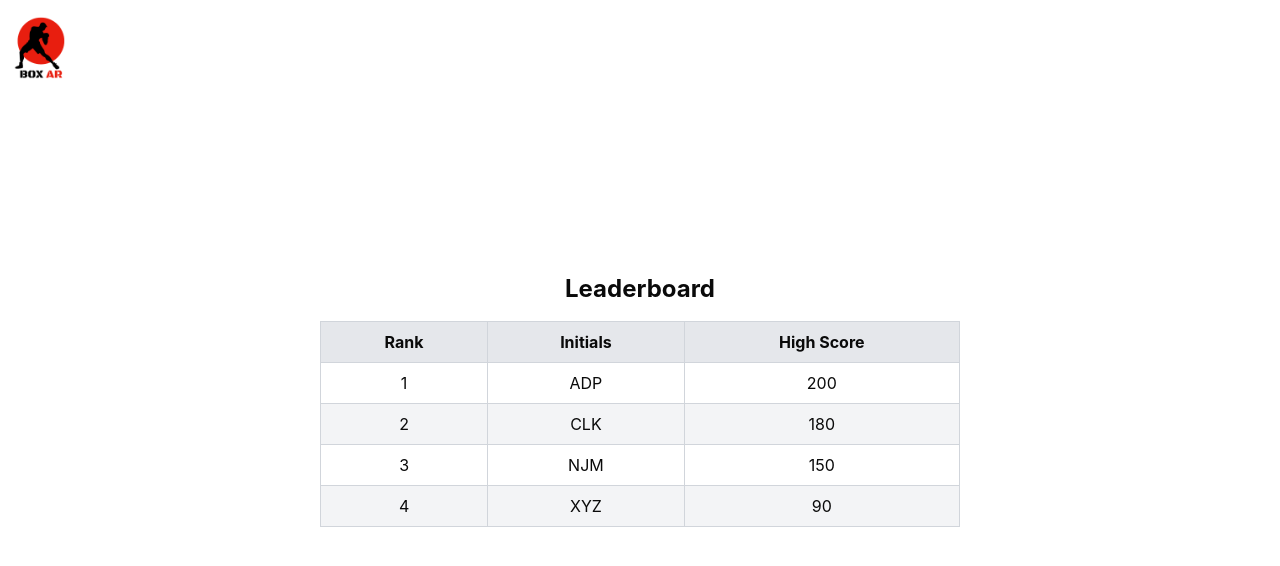
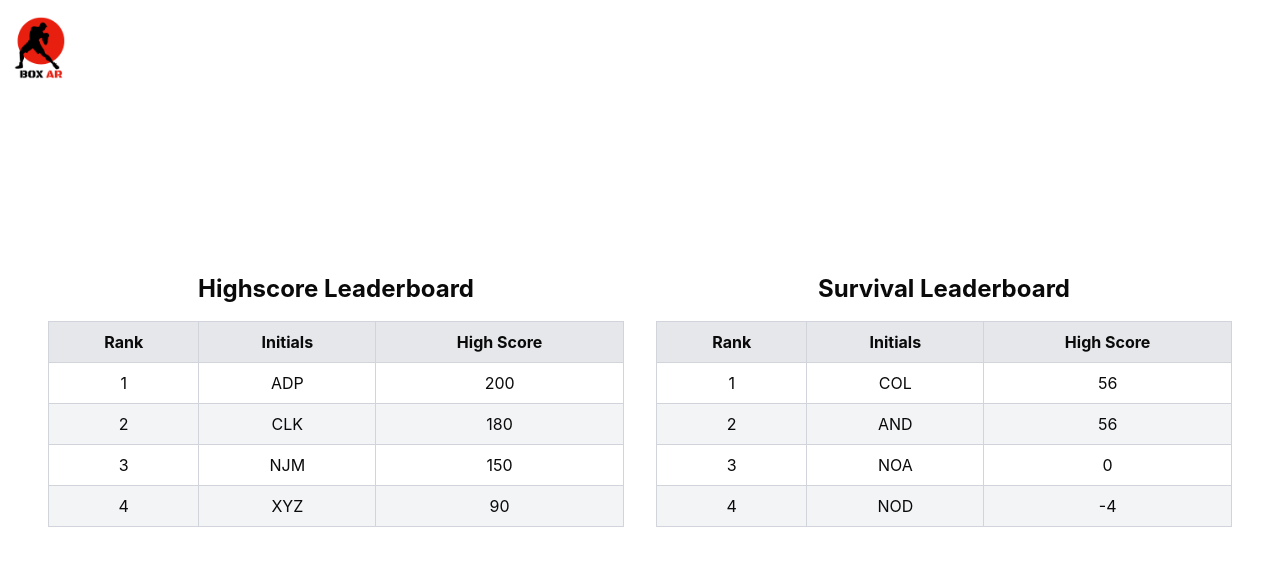
Before and after one commit to marcycode/BoxAR, a React (Vite) app in the folder frontend/: page /leaderboard in a window 1280 px wide. Shown: the top 566 px of the page. Built offline with nearby package versions, Linux system fonts and the light colour scheme.

Commit message:
save json data

```diff
--- /dev/null
+++ b/frontend/public/survivalScores.json
@@ -0,0 +1,18 @@
+[
+    {
+        "initials": "NOA",
+        "highscore": 0
+    },
+    {
+        "initials": "COL",
+        "highscore": 56
+    },
+    {
+        "initials": "AND",
+        "highscore": 56
+    },
+    {
+        "initials": "NOD",
+        "highscore": -4
+    }
+]
--- a/frontend/src/App.tsx
+++ b/frontend/src/App.tsx
@@ -1,7 +1,33 @@
+import { useEffect } from "react";
 import logoDark from "@/assets/boxar-logo-dark.png";
 //import logoLight from "@/assets/boxer-logo-light.png";
 
 function App() {
+  // Fetch high scores from the JSON file
+  useEffect(() => {
+    fetch("/highscore.json")
+      .then((response) => {
+        if (!response.ok) {
+          throw new Error("Failed to fetch high scores");
+        }
+        return response.json();
+      })
+      .then((data) => localStorage.setItem("highscores", JSON.stringify(data)))
+      .catch((error) => console.error("Error setting high scores:", error));
+
+    fetch("/survivalScores.json")
+      .then((response) => {
+        if (!response.ok) {
+          throw new Error("Failed to fetch survival scores");
+        }
+        return response.json();
+      })
+      .then((data) =>
+        localStorage.setItem("survivalScores", JSON.stringify(data))
+      )
+      .catch((error) => console.error("Error setting survival scores:", error));
+  }, []);
+
   return (
     <>
       <div className="flex flex-col w-[100vw] justify-center items-center text-center">
--- a/frontend/src/pages/Leaderboard.tsx
+++ b/frontend/src/pages/Leaderboard.tsx
@@ -1,6 +1,5 @@
 import React, { useEffect, useState } from "react";
-import './Leaderboard.css';
-
+import "./Leaderboard.css";
 
 // Define the TypeScript interface for a player
 interface Player {
@@ -9,7 +8,8 @@ interface Player {
 }
 
 const Leaderboard: React.FC = () => {
-  const [players, setPlayers] = useState<Player[]>([]);
+  const [highscores, setHighscores] = useState<Player[]>([]);
+  const [survivalScores, setSurvivalScores] = useState<Player[]>([]);
 
   // Fetch high scores from the JSON file
   useEffect(() => {
@@ -20,14 +20,24 @@ const Leaderboard: React.FC = () => {
         }
         return response.json();
       })
-      .then((data: Player[]) => setPlayers(data))
+      .then((data: Player[]) => setHighscores(data))
       .catch((error) => console.error("Error loading high scores:", error));
+
+    fetch("/survivalScores.json")
+      .then((response) => {
+        if (!response.ok) {
+          throw new Error("Failed to fetch survival scores");
+        }
+        return response.json();
+      })
+      .then((data: Player[]) => setSurvivalScores(data))
+      .catch((error) => console.error("Error loading survival scores:", error));
   }, []);
 
   return (
-    <div className="flex flex-col w-[100vw] justify-center items-center text-center">
-      <h1 className="text-2xl font-bold mb-4">Leaderboard</h1>
-      <div className="w-[50%]">
+    <div className="flex flex-row w-[100vw] justify-center items-center text-center gap-8">
+      <div className="w-[45vw]">
+        <h1 className="text-2xl font-bold mb-4">Highscore Leaderboard</h1>
         <table className="w-full border-collapse border border-gray-300">
           <thead>
             <tr className="bg-gray-200">
@@ -37,13 +47,48 @@ const Leaderboard: React.FC = () => {
             </tr>
           </thead>
           <tbody>
-            {players
+            {highscores
               .sort((a, b) => b.highscore - a.highscore) // Sort by highscore descending
               .map((player, index) => (
                 <tr key={index} className="odd:bg-white even:bg-gray-100">
-                  <td className="border border-gray-300 px-4 py-2">{index + 1}</td>
-                  <td className="border border-gray-300 px-4 py-2">{player.initials}</td>
-                  <td className="border border-gray-300 px-4 py-2">{player.highscore}</td>
+                  <td className="border border-gray-300 px-4 py-2">
+                    {index + 1}
+                  </td>
+                  <td className="border border-gray-300 px-4 py-2">
+                    {player.initials}
+                  </td>
+                  <td className="border border-gray-300 px-4 py-2">
+                    {player.highscore}
+                  </td>
+                </tr>
+              ))}
+          </tbody>
+        </table>
+      </div>
+      <div className="w-[45vw]">
+        <h1 className="text-2xl font-bold mb-4">Survival Leaderboard</h1>
+        <table className="w-full border-collapse border border-gray-300">
+          <thead>
+            <tr className="bg-gray-200">
+              <th className="border border-gray-300 px-4 py-2">Rank</th>
+              <th className="border border-gray-300 px-4 py-2">Initials</th>
+              <th className="border border-gray-300 px-4 py-2">High Score</th>
+            </tr>
+          </thead>
+          <tbody>
+            {survivalScores
+              .sort((a, b) => b.highscore - a.highscore) // Sort by highscore descending
+              .map((player, index) => (
+                <tr key={index} className="odd:bg-white even:bg-gray-100">
+                  <td className="border border-gray-300 px-4 py-2">
+                    {index + 1}
+                  </td>
+                  <td className="border border-gray-300 px-4 py-2">
+                    {player.initials}
+                  </td>
+                  <td className="border border-gray-300 px-4 py-2">
+                    {player.highscore}
+                  </td>
                 </tr>
               ))}
           </tbody>
--- a/frontend/src/pages/Play.tsx
+++ b/frontend/src/pages/Play.tsx
@@ -1,4 +1,4 @@
-import { useState } from "react";
+import { useState, useEffect } from "react";
 import { PuffLoader } from "react-spinners";
 import { useSearchParams } from "react-router";
 
@@ -11,6 +11,45 @@ function Play() {
   let page_height = window.innerHeight;
 
   const [gameloaded, setGameLoaded] = useState(false);
+
+  const pushToStorage = (name: string, score: number) => {
+    const jsonData = JSON.parse(localStorage.getItem(name)!);
+
+    jsonData.push({
+      initials: "TST",
+      highscore: score.toString(),
+    });
+
+    const jsonString = JSON.stringify(jsonData);
+
+    localStorage.setItem(name, jsonString);
+  };
+
+  useEffect(() => {
+    const interval = setInterval(() => {
+      fetch("http://localhost:8000/score")
+        .then((response) => {
+          if (!response.ok) {
+            throw new Error("Failed to fetch high scores");
+          }
+          return response.json();
+        })
+        .then((data) => {
+          if (data.finished == "True") {
+            if (mode == "scoring-mode") {
+              pushToStorage("highscores", data.score);
+              clearInterval(interval);
+            } else if (mode == "survival") {
+              pushToStorage("survivalScores", data.score);
+              clearInterval(interval);
+            }
+          }
+        })
+        .catch((error) => console.error("Error saving score", error));
+    }, 1000);
+
+    return () => clearInterval(interval);
+  }, []);
 
   return (
     <>
```
